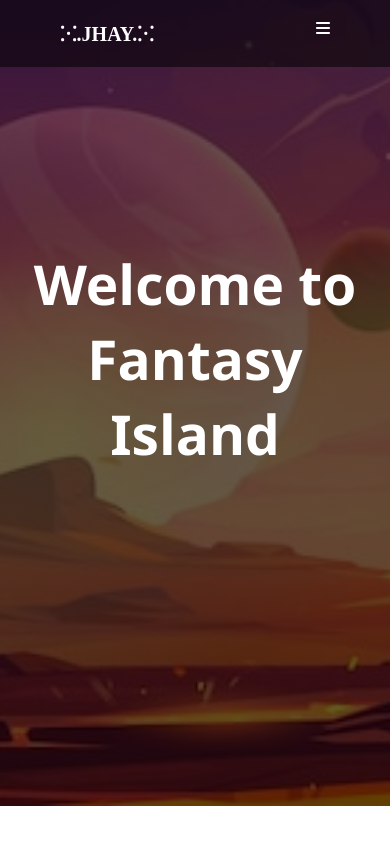
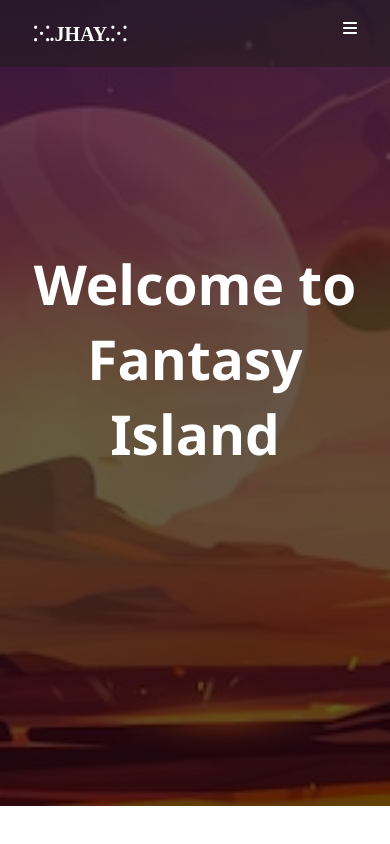
Before and after one commit to JhayJahswiil/react-auth, a React (Vite) app: page / in a window 390 px wide. Built offline with nearby package versions, Linux system fonts and the light colour scheme.

Commit message:
updated the css

```diff
--- a/src/App.css
+++ b/src/App.css
@@ -66,9 +66,24 @@ body{
 .logo:hover{
     color: rgb(225, 97, 32);
 }
+.cancel{
+        display: none;
+    }
+
+@media screen and (max-width:630px){
+    .nav-sec{
+        background-color: rgba(22, 29, 17, 0.432);
+        display: flex;
+        justify-content: space-between;
+        padding: 20px 33px;
+        z-index: 2;
+        position: absolute;
+        top: 0;
+        width: 100%;
+        color: white;
+    }
 
 
-@media screen and (max-width:630px){
     .nav-sec ul{
         display: none;
     }
@@ -79,7 +94,7 @@ body{
         right: 0;
         top: 60px;
         background-color: white;
-        height: 94vh;
+        height: 93vh;
         width: 200px;
         padding: 20px;
         text-align: center;
--- a/src/App.jsx
+++ b/src/App.jsx
@@ -14,6 +14,7 @@ import "./App.css";
 // FONT AWESOME LINK
 import { FontAwesomeIcon } from '@fortawesome/react-fontawesome'
 import { faBars } from '@fortawesome/free-solid-svg-icons'
+import { faXmark } from '@fortawesome/free-solid-svg-icons'
 
 function App() {
   // HAMBURGER MENU
@@ -45,13 +46,13 @@ function App() {
     return isLoggedIn ? element : <Navigate to="/login" />
   }
 
-
   return (
     <div>
       <nav className="nav-sec">
         <Link to="/" className="logo"><span>⁙.JHAY.⁙</span></Link>
         <div className="hamburger" onClick={() => setShowLinks(!showLinks)}>
           <FontAwesomeIcon icon={faBars} />
+          <FontAwesomeIcon icon={faXmark} className="cancel" />
         </div>
         <ul className="ul" id={showLinks ? "hidden" : ""}>
           <li><Link to="/">Home</Link></li>
--- a/src/Components/Api.css
+++ b/src/Components/Api.css
@@ -6,10 +6,18 @@
 
 .key{
     margin: 20px;
-    border: 1px solid rgb(39, 2, 2);
+    border: 1px solid rgb(3, 171, 255);
     padding: 20px;
+    background-color: rgba(11, 11, 11, 0.993);
+    color: white;
 }
 
 .key ul{
     list-style: none;
 }
+
+.key ul li{
+    padding: 10px;
+    font-size: 17px;
+    line-height: 1.5;
+}
--- a/src/Components/Auth/Login.jsx
+++ b/src/Components/Auth/Login.jsx
@@ -52,7 +52,7 @@ export default function Login({ onLogin }) {
                         value={password}
                         onChange={(e) => setPassword(e.target.value)}
                     />
-                    {error && <p>{error}</p>}
+                    {error && <p className="error">{error}</p>}
                     <button type="submit" className="btn">Login</button>
                 </div>
 
--- a/src/Components/Auth/Register.jsx
+++ b/src/Components/Auth/Register.jsx
@@ -23,7 +23,7 @@ export default function Register() {
         const user = existingUsers.find((user) => user.username === username);
 
         if (user) {
-            setError('User already exists');
+            setError('User already exists!!');
             return;
         }
 
@@ -52,7 +52,7 @@ export default function Register() {
                         value={password}
                         onChange={(e) => setPassword(e.target.value)}
                     />
-                    {error && <p>{error}</p>}
+                    {error && <p className="error">{error}</p>}
                     <button type="submit" className="btn">Register</button>
                 </div>
 
--- a/src/Components/Styles/Register.css
+++ b/src/Components/Styles/Register.css
@@ -71,6 +71,16 @@ img{
     border: 1px solid black;
 }
 
+.error{
+    background-color: red;
+    padding: 12px;
+    color: white;
+    text-transform: uppercase;
+    font-family:Verdana, Geneva, Tahoma, sans-serif;
+    border-radius: 10px;
+    margin-bottom: 20px;
+}
+
 @media screen and (max-width:630px) {
     .reg-form{
         display: flex;
@@ -96,7 +106,7 @@ img{
     }
 
     img{
-        height: 50vh;
+        height: 40vh;
         width: 100%;
         border-top-right-radius: 10px;
         border-top-left-radius: 10px;
```
Also changed, not shown: src/Components/Styles/Joke.css (line endings or trailing spaces).
